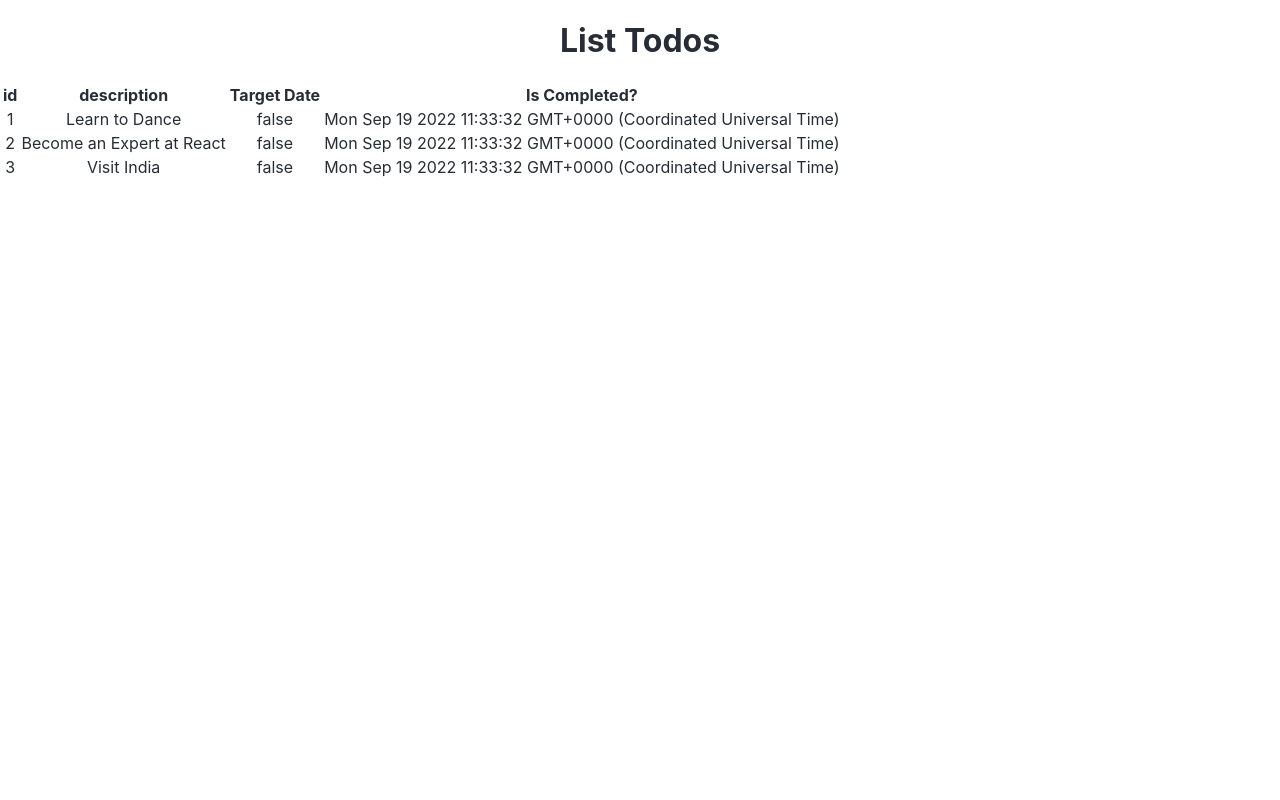
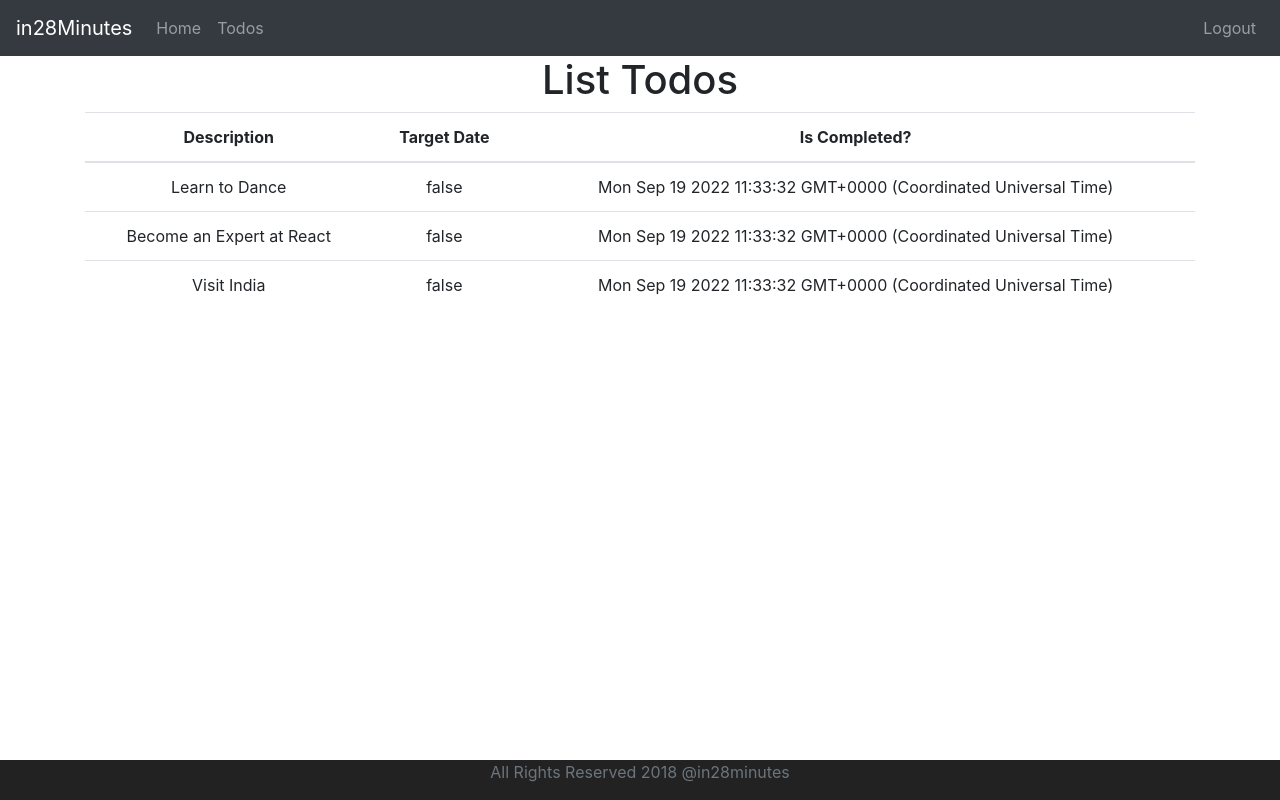
Before and after one commit to kunlexinc/SpringMVC-Schedule-Manager-App, a React (Create React App) app: page /todos in a window 1280 px wide. Built offline with nearby package versions, Linux system fonts and the light colour scheme; sample sign-in values are in the browser's storage.

Commit message:
Added my project

```diff
--- a/src/App.css
+++ b/src/App.css
@@ -1,20 +1,19 @@
+.footer {
+  position: absolute;
+  bottom: 0;
+  width: 100%;
+  height: 40px;
+  background-color: #222222;
+}
+
 .App {
   text-align: center;
 }
 
-.TodoApp {
-  color: #282c34;
-}
-
 .App-logo {
+  animation: App-logo-spin infinite 20s linear;
   height: 40vmin;
   pointer-events: none;
-}
-
-@media (prefers-reduced-motion: no-preference) {
-  .App-logo {
-    animation: App-logo-spin infinite 20s linear;
-  }
 }
 
 .App-header {
--- a/src/App.js
+++ b/src/App.js
@@ -1,6 +1,7 @@
 import logo from "./logo.svg";
 import Counter from "./components/counter/Counter";
 import "./App.css";
+import "./bootstrap.css";
 import TodoApp from "./components/todo/TodoApp";
 
 function App() {
--- /dev/null
+++ b/src/bootstrap.css
@@ -0,0 +1 @@
+@import url(https://unpkg.com/bootstrap@4.1.1/dist/css/bootstrap.min.css);
--- /dev/null
+++ b/src/components/todo/AuthenticatedRoute.jsx
@@ -0,0 +1,15 @@
+import React, { Component } from "react";
+import { Route, Redirect } from "react-router-dom";
+import AuthenticationService from "./AuthenticationService.js";
+
+class AuthenticatedRoute extends Component {
+  render() {
+    if (AuthenticationService.isUserLoggedIn()) {
+      return <Route {...this.props} />;
+    } else {
+      return <Redirect to="/login" />;
+    }
+  }
+}
+
+export default AuthenticatedRoute;
--- /dev/null
+++ b/src/components/todo/AuthenticationService.js
@@ -0,0 +1,19 @@
+class AuthenticationService {
+
+    registerSuccessfulLogin(username,password){
+        console.log('registerSuccessfulLogin')
+        sessionStorage.setItem('authenticatedUser', username);
+    }
+
+    logout() {
+        sessionStorage.removeItem('authenticatedUser');
+    }
+
+    isUserLoggedIn() {
+        let user = sessionStorage.getItem('authenticatedUser')
+        if(user===null) return false
+        return true
+    }
+}
+
+export default new AuthenticationService()
--- a/src/components/todo/TodoApp.jsx
+++ b/src/components/todo/TodoApp.jsx
@@ -1,5 +1,7 @@
 import React, {Component} from 'react'
 import {BrowserRouter as Router, Route, Switch, Link} from 'react-router-dom'
+import AuthenticationService from './AuthenticationService.js'
+import AuthenticatedRoute from './AuthenticatedRoute.jsx'
 
 class TodoApp extends Component {
     render() {
@@ -7,19 +9,67 @@
             <div className="TodoApp">
                 <Router>
                     <>
+                        <HeaderComponent/>
                         <Switch>
                             <Route path="/" exact component={LoginComponent}/>
                             <Route path="/login" component={LoginComponent}/>
-                            <Route path="/welcome/:name" component={WelcomeComponent}/>
-                            <Route path="/todos" component={ListTodosComponent}/>
+                            <AuthenticatedRoute path="/welcome/:name" component={WelcomeComponent}/>
+                            <AuthenticatedRoute path="/todos" component={ListTodosComponent}/>
+                            <AuthenticatedRoute path="/logout" component={LogoutComponent}/>
                             <Route component={ErrorComponent}/>
                         </Switch>
+                        <FooterComponent/>
                     </>
                 </Router>
-
                 {/*<LoginComponent/>
                 <WelcomeComponent/>*/}
             </div>
+        )
+    }
+}
+
+class HeaderComponent extends Component {
+    render() {
+        const isUserLoggedIn = AuthenticationService.isUserLoggedIn();
+        //console.log(isUserLoggedIn);
+
+        return (
+            <header>
+                <nav className="navbar navbar-expand-md navbar-dark bg-dark">
+                    <div><a href="http://www.in28minutes.com" className="navbar-brand">in28Minutes</a></div>
+                    <ul className="navbar-nav">
+                        {isUserLoggedIn && <li><Link className="nav-link" to="/welcome/in28minutes">Home</Link></li>}
+                        {isUserLoggedIn && <li><Link className="nav-link" to="/todos">Todos</Link></li>}
+                    </ul>
+                    <ul className="navbar-nav navbar-collapse justify-content-end">
+                        {!isUserLoggedIn && <li><Link className="nav-link" to="/login">Login</Link></li>}
+                        {isUserLoggedIn && <li><Link className="nav-link" to="/logout" onClick={AuthenticationService.logout}>Logout</Link></li>}
+                    </ul>
+                </nav>
+            </header>
+        )
+    }
+}
+
+class FooterComponent extends Component {
+    render() {
+        return (
+            <footer className="footer">
+                <span className="text-muted">All Rights Reserved 2018 @in28minutes</span>
+            </footer>
+        )
+    }
+}
+
+class LogoutComponent extends Component {
+    render() {
+        return (
+            <>
+                <h1>You are logged out</h1>
+                <div className="container">
+                    Thank You for Using Our Application.
+                </div>
+            </>
         )
     }
 }
@@ -41,11 +91,11 @@
         return (
             <div>
                  <h1>List Todos</h1>
-                 <table>
+                 <div className="container">
+                    <table className="table">
                         <thead>
                             <tr>
-                             <th>id</th>
-                             <th>description</th>
+                                <th>Description</th>
                                 <th>Target Date</th>
                                 <th>Is Completed?</th>
                             </tr>
@@ -54,8 +104,7 @@
                         {
                             this.state.todos.map (
                                 todo =>
-                                <tr>
-                                    <td>{todo.id}</td>
+                                    <tr key={todo.id}>
                                         <td>{todo.description}</td>
                                         <td>{todo.done.toString()}</td>
                                         <td>{todo.targetDate.toString()}</td>
@@ -64,7 +113,7 @@
                             }
                         </tbody>
                     </table>
-
+                 </div>
             </div>
         )
     }
@@ -73,9 +122,14 @@
 
 class WelcomeComponent extends Component {
     render() {
-        return <div>
+        return (
+            <>
+                <h1>Welcome!</h1>
+                <div className="container">
                 Welcome {this.props.match.params.name}. You can manage your todos <Link to="/todos">here</Link>.
                 </div>
+            </>
+        )
     }
 }
 
@@ -128,6 +182,7 @@
     loginClicked() {
         //in28minutes,dummy
         if(this.state.username==='in28minutes' && this.state.password==='dummy'){
+            AuthenticationService.registerSuccessfulLogin(this.state.username,this.state.password)
             this.props.history.push(`/welcome/${this.state.username}`)
             //this.setState({showSuccessMessage:true})
             //this.setState({hasLoginFailed:false})
@@ -141,13 +196,16 @@
     render() {
         return (
             <div>
+                <h1>Login</h1>
+                <div className="container">
                     {/*<ShowInvalidCredentials hasLoginFailed={this.state.hasLoginFailed}/>*/}
-                {this.state.hasLoginFailed && <div>Invalid Credentials</div>}
+                    {this.state.hasLoginFailed && <div className="alert alert-warning">Invalid Credentials</div>}
                     {this.state.showSuccessMessage && <div>Login Sucessful</div>}
                     {/*<ShowLoginSuccessMessage showSuccessMessage={this.state.showSuccessMessage}/>*/}
                     User Name: <input type="text" name="username" value={this.state.username} onChange={this.handleChange}/>
                     Password: <input type="password" name="password" value={this.state.password}  onChange={this.handleChange}/>
-                <button onClick={this.loginClicked}>Login</button>
+                    <button className="btn btn-success" onClick={this.loginClicked}>Login</button>
+                </div>
             </div>
         )
     }
```
Lines whose indentation alone changed are shown as unchanged.
